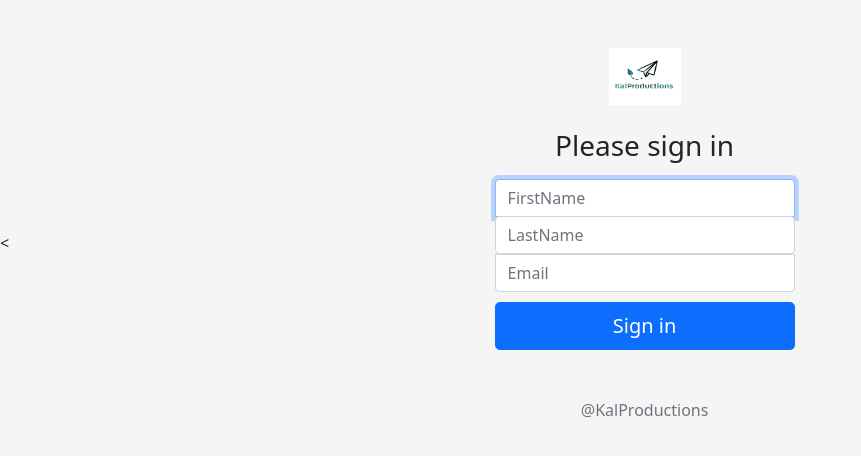
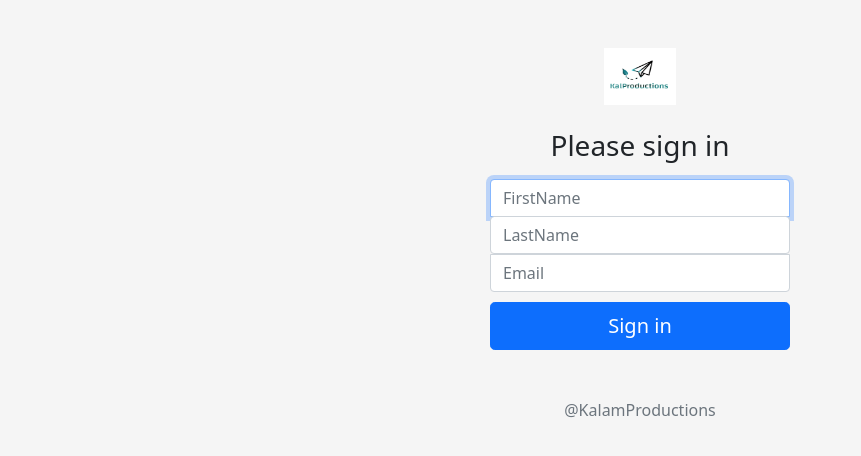
Before and after one commit to SYKA-13/SignUp-Form, a website: page signup.html in a window 1280 px wide. Shown: the part 157-613 px from the top of the page, without its empty margins (0-861 px from the left). Drawn offline with nearby package versions, Linux system fonts and the light colour scheme; files that its build step writes are made by us from their sources.

Commit message:
first commit

```diff
--- a/signup.html
+++ b/signup.html
@@ -8,7 +8,7 @@
     <meta name="generator" content="Hugo 0.88.1">
     <title>News Letter-SignUp</title>
 <link href="https://cdn.jsdelivr.net/npm/bootstrap@5.1.3/dist/css/bootstrap.min.css" rel="stylesheet" integrity="sha384-1BmE4kWBq78iYhFldvKuhfTAU6auU8tT94WrHftjDbrCEXSU1oBoqyl2QvZ6jIW3" crossorigin="anonymous">
-<<link rel="stylesheet" href="styles.css">
+
     <!-- Favicons -->
 <link rel="apple-touch-icon" href="/docs/5.1/assets/img/favicons/apple-touch-icon.png" sizes="180x180">
 <link rel="icon" href="/docs/5.1/assets/img/favicons/favicon-32x32.png" sizes="32x32" type="image/png">
@@ -56,7 +56,7 @@
       </label>
     </div>-->
     <button class="w-100 btn btn-lg btn-primary" type="submit">Sign in</button>
-    <p class="mt-5 mb-3 text-muted">@KalProductions</p>
+    <p class="mt-5 mb-3 text-muted">@KalamProductions</p>
   </form>
 </main>
 
```
Also changed, not shown: success.html (+1 -1 lines), 1 other file.
